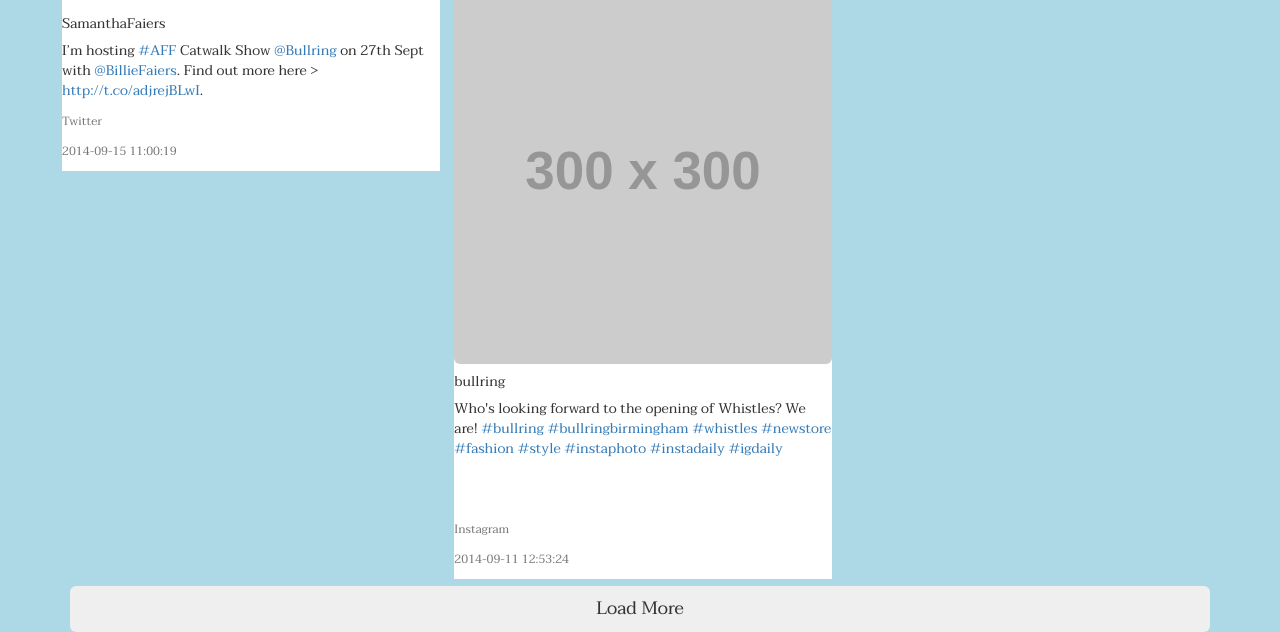
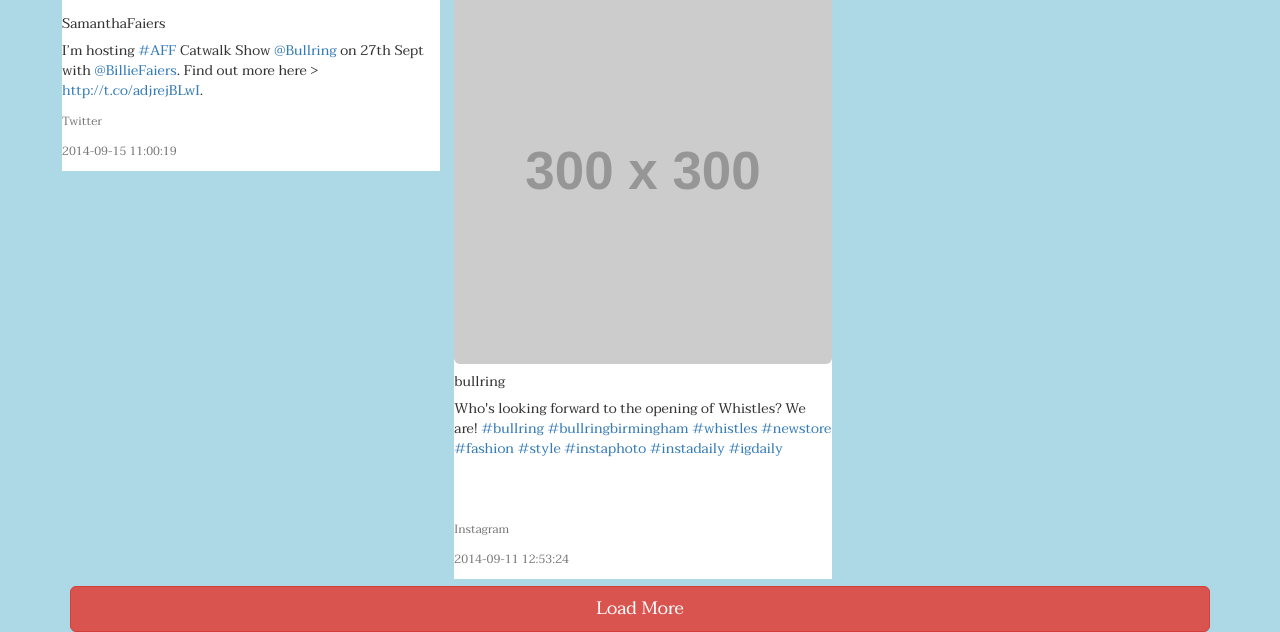
Before and after one commit to brissettdwayne/eastsideco, a plain HTML site: page index.html in a window 1280 px wide. Shown: the part 367-999 px from the top of the page. Drawn offline with nearby package versions, Linux system fonts and the light colour scheme; placeholder pictures from the web are drawn by us.

Commit message:
fixed bug

```diff
--- a/index.html
+++ b/index.html
@@ -4,6 +4,7 @@
     <meta charset="utf-8">
     <title>Eastside Co Coding Test</title>
     <link rel="stylesheet" href="https://maxcdn.bootstrapcdn.com/bootstrap/4.0.0-alpha.5/css/bootstrap.min.css" integrity="sha384-AysaV+vQoT3kOAXZkl02PThvDr8HYKPZhNT5h/CXfBThSRXQ6jW5DO2ekP5ViFdi" crossorigin="anonymous">
+    <link rel="stylesheet" href="https://maxcdn.bootstrapcdn.com/bootstrap/3.3.7/css/bootstrap.min.css" integrity="sha384-BVYiiSIFeK1dGmJRAkycuHAHRg32OmUcww7on3RYdg4Va+PmSTsz/K68vbdEjh4u" crossorigin="anonymous">
     <link rel="stylesheet" href="css/styles.css" media="screen" title="no title">
     <link href="https://fonts.googleapis.com/css?family=Taviraj" rel="stylesheet">
   </head>
@@ -44,13 +45,9 @@
 
     <div class="container">
       <div class="text-xs-center text-sm-center text-md-center mt-2 mb-2">
-        <button type="button" class="btn btn-lg btn-block btn-outline-danger" ng-click="increaselimit()">Load More</button>
+        <button type="button" class="btn btn-lg btn-block btn-danger" ng-click="increaselimit()">Load More</button>
       </div>
     </div>
-
-
-
-
 
 
     <script src="https://cdnjs.cloudflare.com/ajax/libs/angular.js/1.5.0/angular.min.js" charset="utf-8"></script>
```
